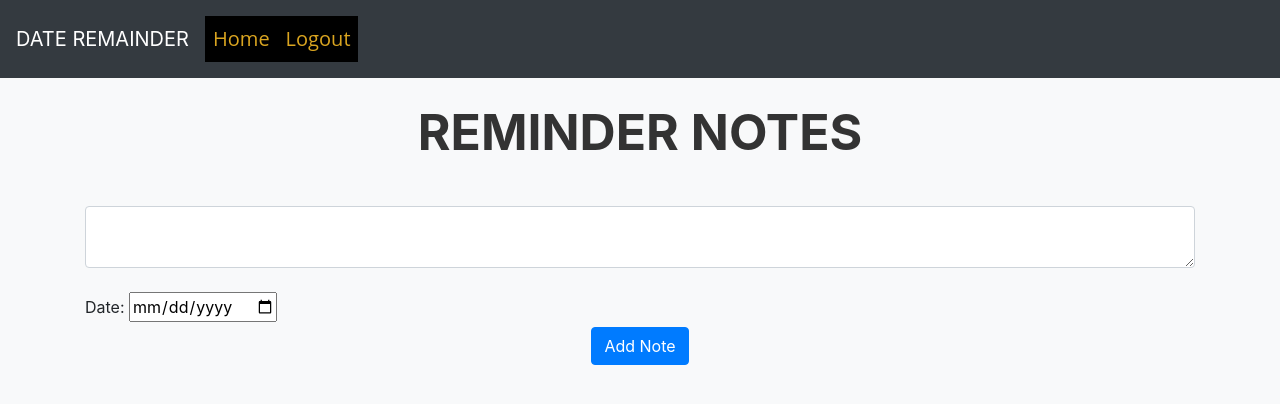
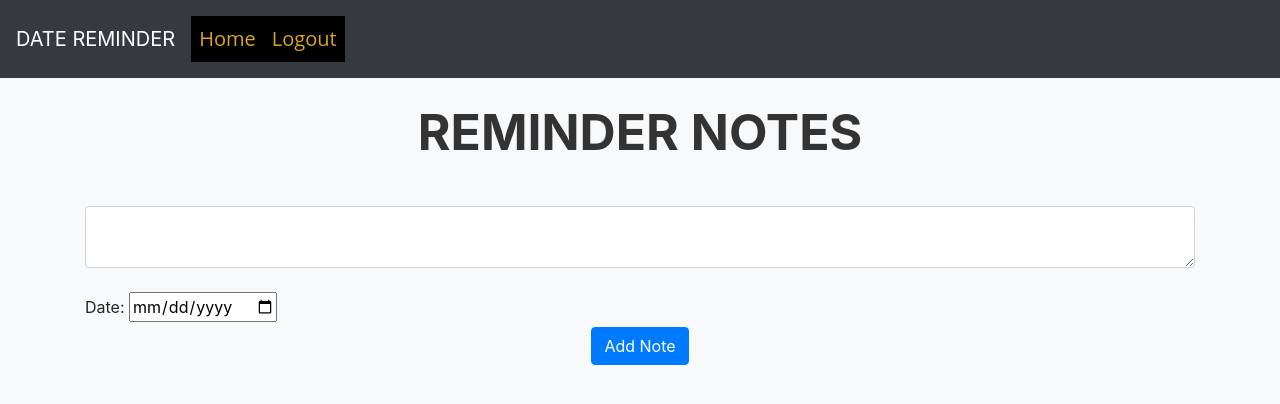
Before and after one commit to NathBat09/DATE-REMAINDER, a Flask app: page / in a window 1280 px wide. Shown: the top 404 px of the page. Run offline with Flask 3, Linux system fonts and the light colour scheme; a user stored in the database is signed in; some libraries are stand-ins or nearby versions.

Commit message:
Title fix

```diff
--- a/website/templates/base.html
+++ b/website/templates/base.html
@@ -31,7 +31,7 @@
   <!-- Navigation bar -->
   <nav class="navbar navbar-expand-lg navbar-dark bg-dark p-3">
     <a class="navbar-brand" href="/">
-      <span>DATE REMAINDER</span>
+      <span>DATE REMINDER</span>
     </a>
     <button class="navbar-toggler" type="button"
             data-toggle="collapse" data-target="#navbar">
--- a/website/views.py
+++ b/website/views.py
@@ -51,7 +51,7 @@ def schedule_email(email, note, scheduled_date, noteId, app):
         scheduled_datetime = datetime.strptime(scheduled_date, "%Y-%m-%d")
         scheduled_date_only = scheduled_datetime.date()
         if scheduled_date_only > datetime.now().date():
-            extended_run_date = scheduled_datetime + timedelta(minutes=1080)
+            extended_run_date = scheduled_datetime
             scheduler.add_job(
                 send_scheduled_email,
                 'date',
```
